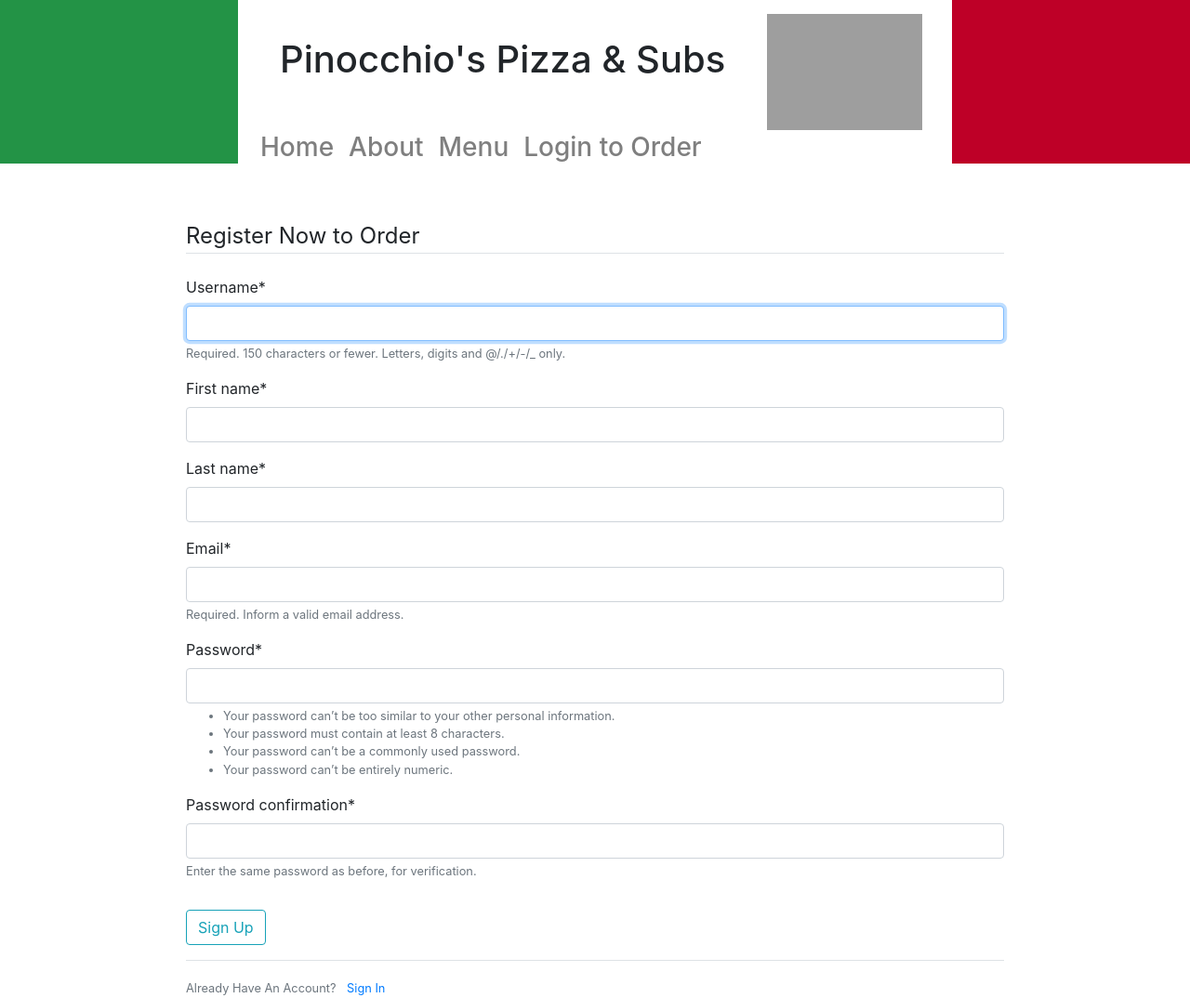
After one commit to maryeleanor/pizza, a Django app: page /register/ in a window 1280 px wide. The commit adds this page. Shown: the whole page at 93% size. Run offline with Django 3.2, Linux system fonts and the light colour scheme; some libraries are stand-ins or nearby versions; grey boxes are pictures that could not be loaded.

Commit message:
added restaurant page info and  login routes

```diff
--- /dev/null
+++ b/orders/forms.py
@@ -0,0 +1,23 @@
+from django import forms
+from django.contrib.auth.forms import UserCreationForm
+from django.contrib.auth.models import User
+
+
+class SignUpForm(UserCreationForm):
+    first_name = forms.CharField(max_length=30,
+                                 required=True)
+    last_name = forms.CharField(max_length=30,
+                                required=True)
+    email = forms.EmailField(
+        max_length=254, help_text='Required. Inform a valid email address.')
+
+    class Meta:
+        model = User
+        fields = (
+            'username',
+            'first_name',
+            'last_name',
+            'email',
+            'password1',
+            'password2',
+        )
--- /dev/null
+++ b/orders/templates/orders/register.html
@@ -0,0 +1,24 @@
+{% extends "base.html" %}
+
+{% load crispy_forms_tags %}
+
+{% block page_content %}
+
+<div class="forms">
+    <form method="POST">
+        {% csrf_token %}
+        <fieldset class="form-group">
+            <legend class="border-bottom mb-4">Register Now to Order</legend>
+            {{ form|crispy }}
+        </fieldset>
+        <div class="form-group">
+            <button class="btn btn-outline-info" type="submit">Sign Up</button>
+        </div>
+    </form>
+    <div class="border-top pt-3">
+        <small class="text-muted">
+            Already Have An Account? <a class="ml-2" href="{% url 'login' %}">Sign In</a>
+        </small>
+    </div>
+</div>
+{% endblock %}
--- a/orders/urls.py
+++ b/orders/urls.py
@@ -3,7 +3,8 @@ from . import views
 
 urlpatterns = [
     path("", views.index, name="home"),
-    path("menu/", views.menu, name="menu"),
+    path("menu/", views.menu_page, name="menu"),
     path("about/", views.about, name="about"),
     path("order/", views.order, name="order"),
+    path("register/", views.register, name="register"),
 ]
--- a/orders/views.py
+++ b/orders/views.py
@@ -1,15 +1,22 @@
 from django.http import HttpResponse
-from django.shortcuts import render
-from .models import Menu
+from django.shortcuts import render, redirect
+from .models import menu, category, topping, included_topping, order_placed, item_in_order
+from django.contrib.auth import login, authenticate
+from django.contrib.auth.forms import UserCreationForm
+from django.contrib.auth.decorators import login_required
+from .forms import SignUpForm
+
 
 # Create your views here.
 def index(request):
     return render(request, "orders/index.html")
 
 
-def menu(request):
+def menu_page(request):
     context = {
-        "menu": Menu.objects.all()
+        "category": category.objects.all(),
+        "menu": menu.objects.all(),
+        "order_placed": order_placed.objects.all()
     }
     return render(request, "orders/menu.html", context)
 
@@ -21,8 +28,24 @@ def about(request):
     })
 
 
+@login_required
 def order(request):
     order = "Order Pinocchio's"
     return render(request, "orders/order.html",  {
         "order": order
     })
+
+
+def register(request):
+    if request.method == 'POST':
+        form = SignUpForm(request.POST)
+        if form.is_valid():
+            form.save()
+            username = form.cleaned_data.get('username')
+            raw_password = form.cleaned_data.get('password1')
+            user = authenticate(username=username, password=raw_password)
+            login(request, user)
+            return redirect('login')
+    else:
+        form = SignUpForm()
+    return render(request, 'orders/register.html', {'form': form})
--- a/pizza/templates/base.html
+++ b/pizza/templates/base.html
@@ -39,6 +39,17 @@
                                         <li class="nav-item">
                                             <a class="nav-link" href="{% url 'menu' %}"><h3>Menu</h3></a>
                                         </li>
+                                        {% if user.is_authenticated  %}
+                                        <li class="nav-item">
+                                            <a class="nav-link" href="{% url 'logout' %}">
+                                                <h3>Logout</h3>
+                                            </a>
+                                        </li>
+                                        {%  else  %}
+                                        <li class="nav-item">
+                                            <a class="nav-link" href="{% url 'login' %}"> <h3>Login to Order</h3></a>
+                                        </li>
+                                        {% endif %}
                                     </ul>
                                 </div>
                             </nav>
--- a/pizza/urls.py
+++ b/pizza/urls.py
@@ -15,8 +15,11 @@ Including another URLconf
 """
 from django.contrib import admin
 from django.urls import include, path
+from django.contrib.auth import views as auth_views
 
 urlpatterns = [
     path("admin/", admin.site.urls),
     path("", include("orders.urls")),
+    path("login/", auth_views.LoginView.as_view(template_name="orders/login.html"), name='login'),
+    path("logout/", auth_views.LogoutView.as_view(template_name="orders/logout.html"), name='logout'),
 ]
--- a/requirements.txt
+++ b/requirements.txt
@@ -1 +1,6 @@
+asgiref==3.2.7
 Django==3.0.7
+django-crispy-forms==1.9.1
+pytz==2020.1
+sqlparse==0.3.1
+yapf==0.30.0
--- a/static/css/styles.css
+++ b/static/css/styles.css
@@ -1,8 +1,25 @@
  /* green #239346 */
  /* red #be0027 */
 
+main {
+    margin-left: 100px;
+    margin-right: 100px;
+}
 
+main * {
+    padding: 10px;
+}
 
+.forms {
+    margin-top: 60px;
+    margin-left:200px;
+    margin-right: 200px;
+}
+
+.menu-page{
+    margin-left: 100px;
+    margin-right: 100px;
+}
 
 h1,h2 {
     margin-top:   40px !important;
```
Also changed, not shown: orders/admin.py (+7 -2 lines), orders/models.py (+39 -24 lines), orders/templates/orders/about.html (+39 -2 lines), orders/templates/orders/index.html (+41 -1 lines), orders/templates/orders/login.html (added, +27 -0 lines), orders/templates/orders/logout.html (added, +11 -0 lines), orders/templates/orders/menu.html (+35 -6 lines), pizza/settings.py (+7 -0 lines), orders/migrations/0001_initial.py, orders/migrations/0002_auto_20200616_0201.py (added), orders/migrations/0003_profile.py (added).
